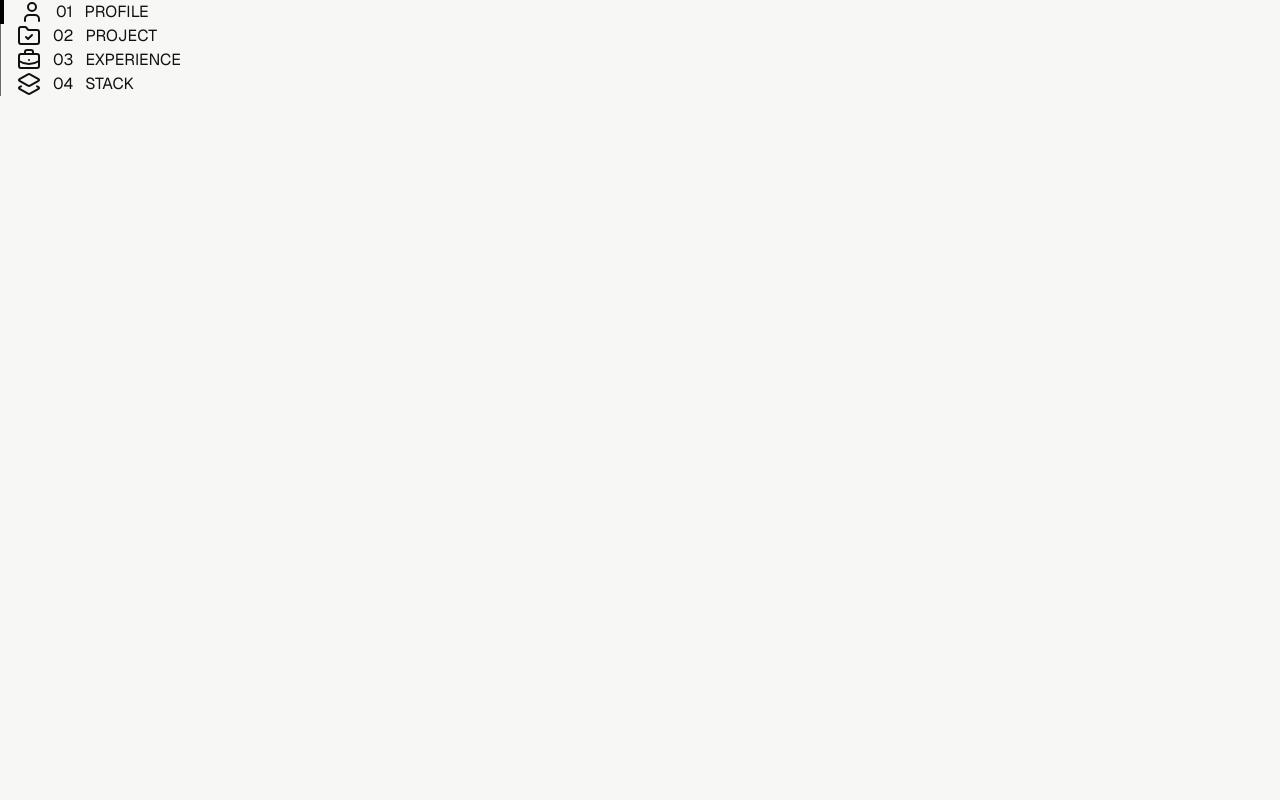
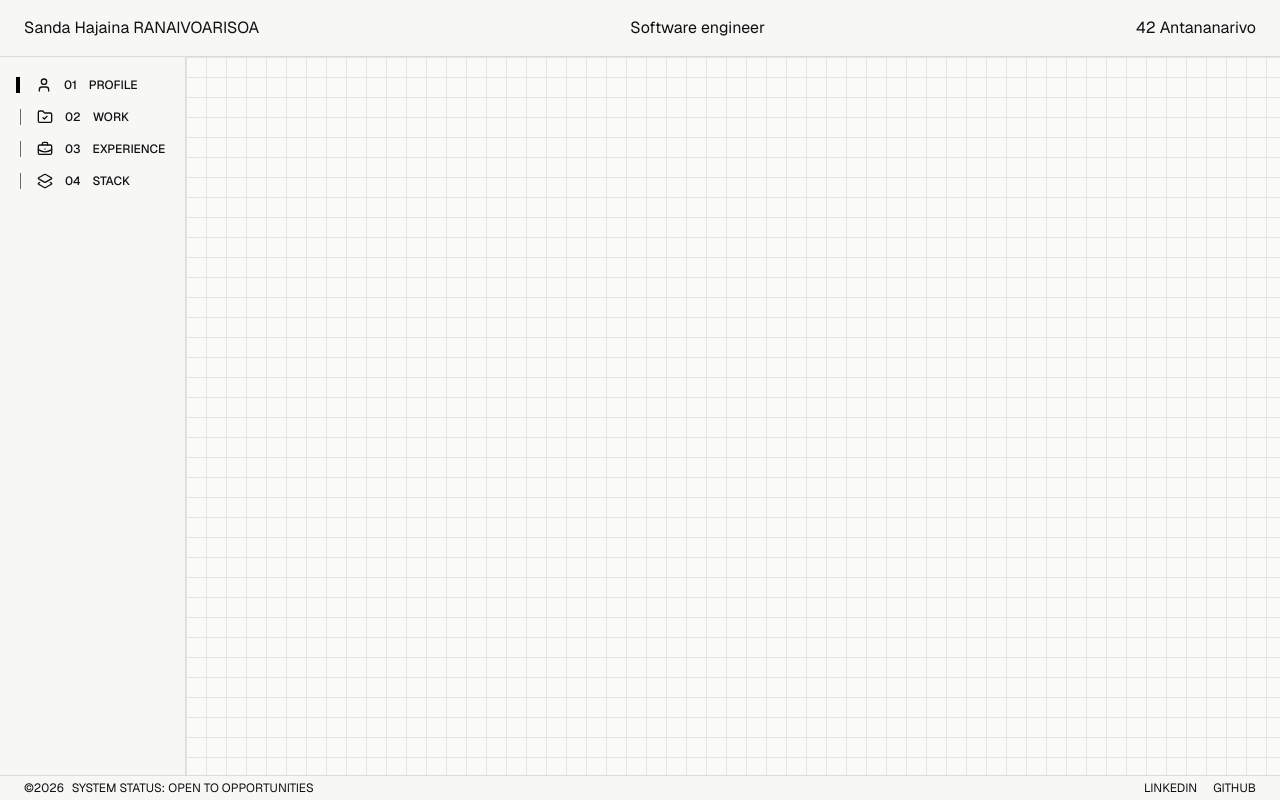
Before and after one commit to sandahajaina/sanda, a Next.js app: page / in a window 1280 px wide. Built offline with nearby package versions, Linux system fonts and the light colour scheme.

Commit message:
setting layout

```diff
--- a/src/app/layout.tsx
+++ b/src/app/layout.tsx
@@ -1,6 +1,9 @@
 import type { Metadata } from "next";
 import { Geist, Geist_Mono } from "next/font/google";
 import "./globals.css";
+import { Sidebar } from "@/components/Sidebar";
+import { Header } from "@/components/Header";
+import { Footer } from "@/components/Footer";
 
 const geistSans = Geist({
   variable: "--font-geist-sans",
@@ -13,8 +16,8 @@ const geistMono = Geist_Mono({
 });
 
 export const metadata: Metadata = {
-  title: "Create Next App",
-  description: "Generated by create next app",
+  title: "Sanda Hajaina, Software Engineer",
+  description: "Portfolio of Sanda Hajaina — 42 Antananarivo, Web & Mobile. C/C++ systems background, now building full-stack products. Open to junior roles.",
 };
 
 export default function RootLayout({ children }: LayoutProps<"/">) {
@@ -23,7 +26,21 @@ export default function RootLayout({ children }: LayoutProps<"/">) {
       lang="en"
       className={`${geistSans.variable} ${geistMono.variable} h-full antialiased`}
     >
-      <body className="min-h-full flex flex-col">{children}</body>
+      <body className="flex flex-col h-screen">
+        <Header />
+        <div className="flex flex-1 overflow-hidden">
+          <Sidebar />
+          <main className="flex-1 overflow-y-auto
+            min-h-screen
+    bg-[#fafaf9]
+    bg-[linear-gradient(to_right,#e5e5e5_1px,transparent_1px),linear-gradient(to_bottom,#e5e5e5_1px,transparent_1px)]
+    bg-[size:20px_20px]
+          ">
+            {children}
+          </main>
+        </div>
+        <Footer />
+      </body>
     </html>
   );
 }
--- a/src/app/page.tsx
+++ b/src/app/page.tsx
@@ -1,11 +1,8 @@
-import { NavItem } from "@/components/NavItem";
-import { User } from "lucide-react";
-import { Sidebar } from "../components/Sidebar";
+
 
 export default function ProfilePage() {
   return (
-    <main>
-      <Sidebar />
-    </main>
+    <div>
+    </div>
   );
 }
--- /dev/null
+++ b/src/components/Footer.tsx
@@ -0,0 +1,33 @@
+const COPYRIGHT = "©2026";
+const STATUS = "OPEN TO OPPORTUNITIES";
+const LINKEDIN = "https://www.linkedin.com/in/sanda-hajaina/";
+const GITHUB = "https://github.com/sandahajaina";
+
+export function Footer() {
+  return (
+    <footer className="flex items-center justify-between border-t border-secondary/20 px-6 py-1 text-xs">
+      <div className="flex items-center gap-2">
+        <span>{COPYRIGHT}</span>
+        <span>SYSTEM STATUS: {STATUS}</span>
+      </div>
+        <div className="flex items-center gap-4">
+            <a
+                href={LINKEDIN}
+                target="_blank"
+                rel="noopener noreferrer"
+                className="hover:text-accent"
+            >
+                LINKEDIN
+            </a>
+            <a
+                href={GITHUB}
+                target="_blank"
+                rel="noopener noreferrer"
+                className="hover:text-accent"
+            >
+                GITHUB
+            </a>
+        </div>
+    </footer>
+  );
+}
--- /dev/null
+++ b/src/components/Header.tsx
@@ -0,0 +1,13 @@
+const NAME = "Sanda Hajaina RANAIVOARISOA";
+const ROLE = "Software engineer";
+const LOCATION = "42 Antananarivo";
+
+export function Header() {
+    return (
+        <header className="flex justify-between items-center border-b border-secondary/20 px-6 py-4">
+            <h1>{NAME}</h1>
+            <span>{ROLE}</span>
+            <span>{LOCATION}</span>
+        </header>
+    )
+}
--- a/src/components/NavItem.tsx
+++ b/src/components/NavItem.tsx
@@ -17,7 +17,7 @@ export function NavItem({href, label, number, icon}: NavItemProps) {
 
     return (
         <Link href={href} className={isActive ? "-translate-x-[4px]" : ""}>
-            <span className={`flex items-center gap-3 pl-4
+            <span className={`flex items-center gap-3 pl-4 text-xs font-medium uppercase
                 ${isActive ? "border-l-4 border-black" : "border-l border-secondary"}`}>
                 <span>{icon}</span>
                 <span>{ number }</span>
--- a/src/components/Sidebar.tsx
+++ b/src/components/Sidebar.tsx
@@ -2,22 +2,20 @@ import { FolderCheck, User, Layers2, BriefcaseBusiness } from 'lucide-react';
 import { NavItem } from "./NavItem";
 
 const sections = [
-  { href: "/", label: "Profile", number: "01", icon: <User /> },
-  { href: "/project", label: "Project", number: "02", icon: <FolderCheck /> },
-  { href: "/experience", label: "Experience", number: "03", icon: <BriefcaseBusiness /> },
-  { href: "/stack", label: "Stack", number: "04", icon: <Layers2 /> }
+  { href: "/", label: "Profile", number: "01", icon: <User size={16}/> },
+  { href: "/work", label: "Work", number: "02", icon: <FolderCheck size={16}/> },
+  { href: "/experience", label: "Experience", number: "03", icon: <BriefcaseBusiness size={16}/> },
+  { href: "/stack", label: "Stack", number: "04", icon: <Layers2 size={16}/> }
 ];
 
 export function Sidebar() {
   return (
-    <aside>
-      {/* TODO: header SYSTEM INDEX / V1.0.42 */}
-      <nav>
+    <aside className='flex flex-col border-r border-secondary/20 px-5 py-5'>
+      <nav className='flex flex-col gap-4'>
         {sections.map((section) => (
           <NavItem key={section.href} {...section} />
         ))}
       </nav>
-      {/* TODO: footer SYSTEM READY */}
     </aside>
   );
 }
```
